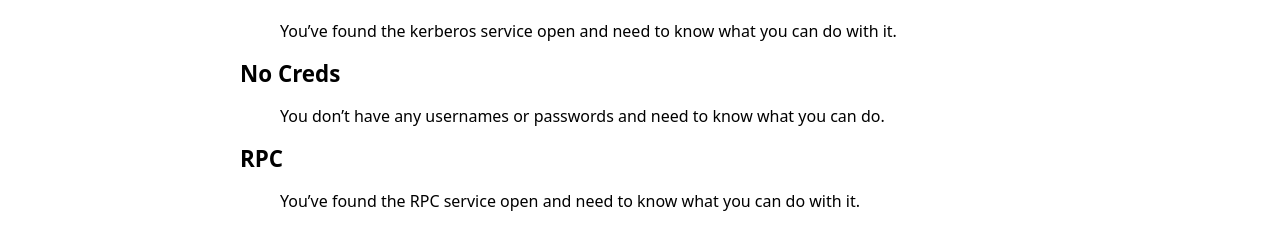
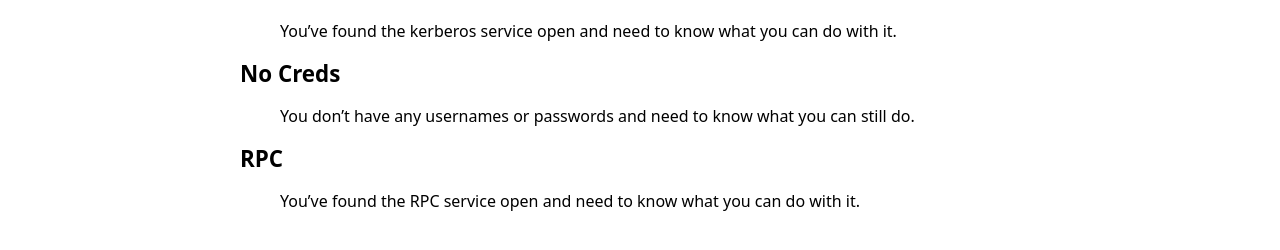
Before and after one commit to WADComs/WADComs.github.io, a Jekyll site: the page built from functions.md, in a window 1280 px wide. Shown: the part 616-866 px from the top of the page. Built offline with Jekyll 4.4.1, drawn with Linux system fonts in a browser that asks for light colours.

```diff
--- a/_data/functions.yml
+++ b/_data/functions.yml
@@ -27,7 +27,7 @@ Kerberos:
 
 No_Creds:
   label: No Creds
-  description: You don't have any usernames or passwords and need to know what you can do.
+  description: You don't have any usernames or passwords and need to know what you can still do.
 
 RPC:
   label: RPC
```
